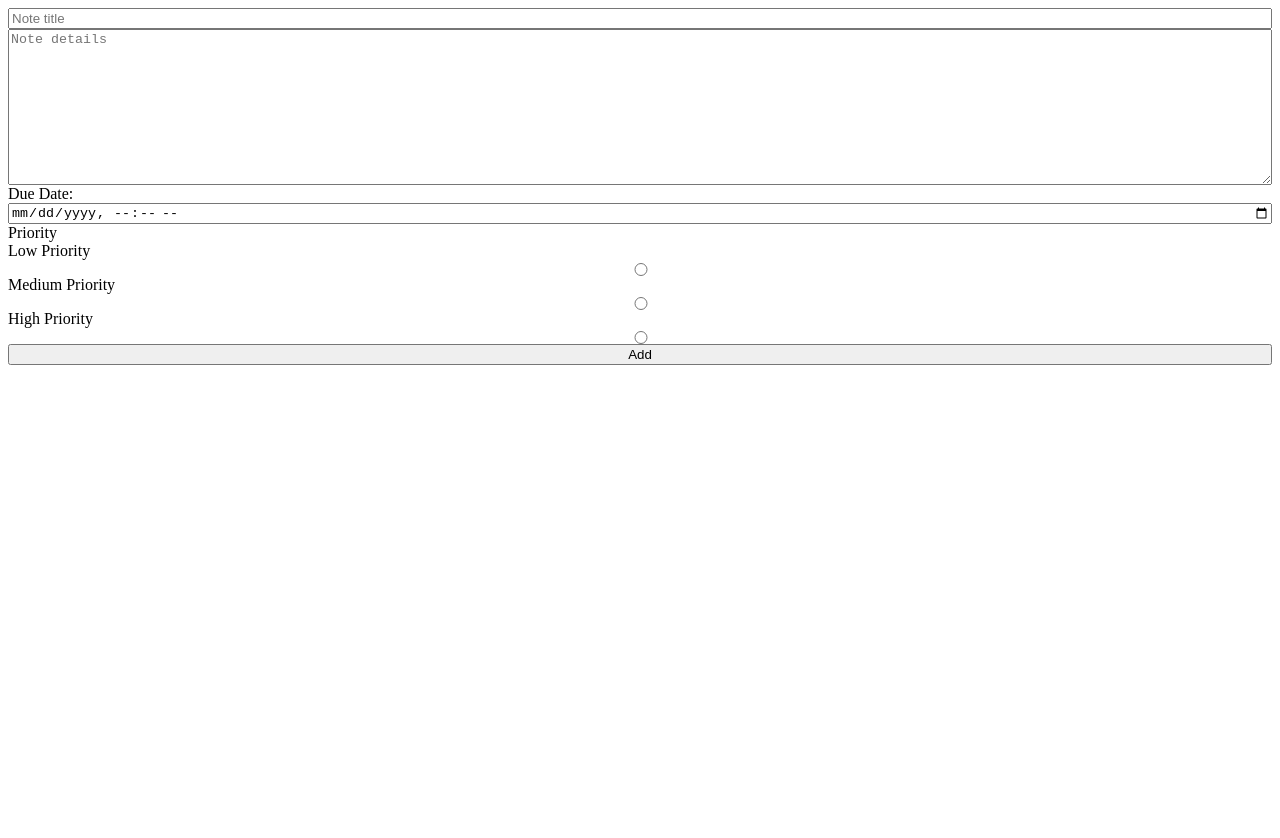
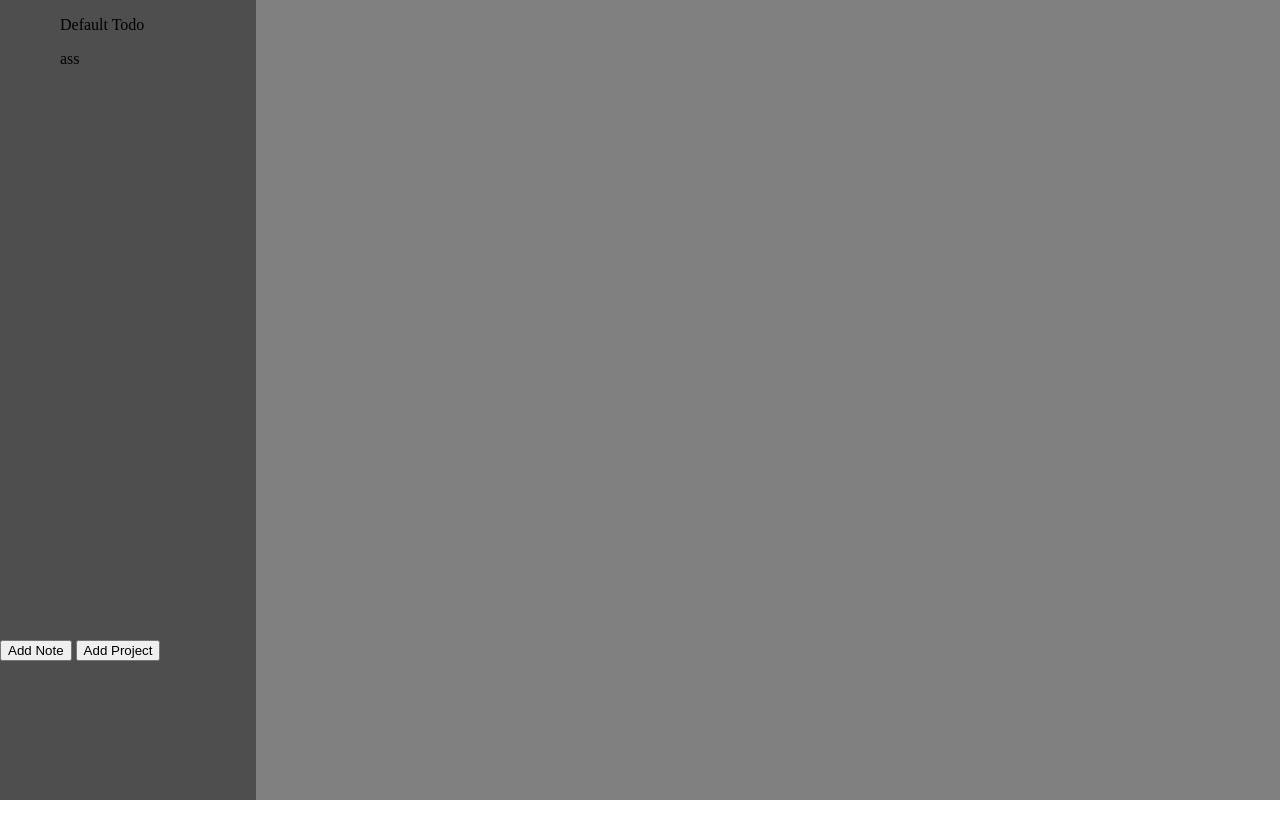
Before and after one commit to AmbiAngel/todo-list, a website built with webpack: page dist/index.html in a window 1280 px wide. Before the commit the page ends 800 px from the top, so only its background shows below. Built offline with nearby package versions, Linux system fonts and the light colour scheme.

Commit message:
Add logic for render, notes, and projects.  Add styling for basic grid layout.

```diff
--- a/src/index.js
+++ b/src/index.js
@@ -20,52 +20,120 @@ Logic to remove Note to array
 
 */
 import './style.css'
+import {Note, Project} from "./modules/factories"
 
+
+
+
+let addNoteBtn = document.querySelector('.add-note-btn')
+
+// Inputs for new note
 let noteTitleInput = document.querySelector('#noteTitle')
 let noteDescInput = document.querySelector('#noteDesc')
 let dueDateInput = document.querySelector('#due-date')
 let priorityButtons = document.querySelectorAll('input[name=priority]')
-let addButton = document.querySelector('.add-button')
+let submitNoteBtn = document.querySelector('.submit-note-btn')
+
+let projectsContainer = document.querySelector('.projects-container')
+let projectsList = document.querySelector('.projects-list')
 
 
-addButton.addEventListener('click', addNote)
+addNoteBtn.addEventListener('click', handleAddNoteBtn)
 
-class Note{
-    constructor(title, desc, dueDate, prioNum, notes, checkList){
-        this.title = title
-        this.desc = desc
-        this.dueDate = dueDate
-        this.prioNum = prioNum
-        this.notes = notes
-        this.checkList = checkList
+function handleAddNoteBtn(e){
+
+}
+submitNoteBtn.addEventListener('click', createNoteFromInput)
+
+
+
+// let project1 = new Project('test project')
+
+// let note1 = new Note('creative title','creative desc','Jan 1','10','tools in hidden cart','creative checklist')
+
+// console.log({project1, note1});
+// console.log(note1.title);
+
+// function ClientController(){
+//     let currentProject = ''
+//     let projects = []
+//     let defaultProject = new Project('Default Todo')
+//     projects.push(defaultProject)
+
+
+// }
+
+// function setProject(projectName){
+//     currentProject = projectName
+// }
+
+/*
+find current project's reference
+CP.addNote(newNote)
+*/
+class Client{
+    constructor(){
+        this.currentProject = ''
+        this.projects = []
+        this.addProject('Default Todo')
+        this.setProject('Default Todo')
     }
-}
 
-class Project{
-    constructor(projectName){
-        this.projectName = projectName
+    setProject(targetProjectName){
+        this.currentProject = targetProjectName
+        // let actualProject = this.projects.find(proj => proj.name === targetProjectName)
+
+        // console.log(actualProject);
     }
-}
 
-let project1 = new Project('test project')
-
-let note1 = new Note('creative title','creative desc','Jan 1','10','tools in hidden cart','creative checklist')
-
-console.log({project1, note1});
-console.log(note1.title);
-
-function ClientController(){
-    let projects = []
-    let defaultProject = new Project('Default Todo')
-    projects.push(defaultProject)
+    addProject(newProjectName){
+        // TODO: First validate no other project has this name
+        this.projects.push(new Project(newProjectName))
+        // TODO: Rerender DOM
+    }
 
 
 }
 
-let client = ClientController()
+// class ProjectManager{
 
+// }
+
+// let client = ClientController()
+let listClient = new Client()
+
+console.log(listClient);
+listClient.addProject('ass')
+listClient.setProject('ass')
+console.log(listClient);
+
+
+
+class RenderDom{
+    static renderProjects(projects){
+        projects.forEach(proj =>{
+            let newEleLI = document.createElement('li')
+            let newElEP = document.createElement('p')
+
+            console.log(proj.name);
+            newElEP.textContent = proj.name
+            newEleLI.appendChild(newElEP)
+            projectsList.appendChild(newEleLI)
+        })
+    }
+    // static createProjectLI(projectName){
+    //     let newEleLI = document.createElement('li')
+    //     let newElEP = document.createElement('p')
+
+    //     newElEP.textContent = projectName
+    //     newEleLI.appendChild(newElEP)
+    //     projectsList.appendChild(newEleLI)
+
+    // }
+}
+RenderDom.renderProjects(listClient.projects)
 // On "form" submit
-function addNote(e){
+function createNoteFromInput(e){
     console.log({noteTitleInput,noteDescInput,dueDateInput,priorityButtons});
 
     let selectedBtn;
@@ -83,5 +151,7 @@ function addNote(e){
         selectedBtn.value
         )
 
+    //Push note to current project
     console.log(newNote);
+
 }
--- /dev/null
+++ b/src/modules/factories.js
@@ -0,0 +1,23 @@
+class Note{
+    constructor(title, desc, dueDate, prioNum, notes, checkList){
+        this.title = title
+        this.desc = desc
+        this.dueDate = dueDate
+        this.prioNum = prioNum
+        this.notes = notes
+        this.checkList = checkList
+    }
+}
+
+class Project{
+    constructor(name){
+        this.name = name
+        this.notes = []
+    }
+
+    addNote(newNote){
+        this.notes.push(newNote)
+    }
+}
+
+export {Note, Project}
--- a/src/style.css
+++ b/src/style.css
@@ -1,4 +1,49 @@
+body, html{
+    margin: 0;
+    padding: 0;
+
+}
+
+*{
+    box-sizing: border-box;
+}
+
+.content{
+    position: relative;
+}
+
 .input-container{
     display: flex;
     flex-flow: column nowrap;
+    visibility: hidden;
+    position: absolute;
 }
+
+.main-client{
+    display: grid;
+    grid-template-columns: 20% 80%;
+    grid-template-rows: 80% 20%;
+    height: 100vh;
+    width: 100vw;
+}
+
+.main-client div:nth-child(even){
+    background-color: grey;
+}
+.main-client div:nth-child(odd){
+    background-color: rgb(78, 78, 78);
+}
+
+.main-client > *{
+    height: 100%;
+    width: 100%;
+}
+
+.notes-container{
+    grid-row: span 2 ;
+}
+
+.projects-list > li{
+    list-style: none;
+    padding-left: 20px;
+}
```
Also changed, not shown: dist/index.html.
